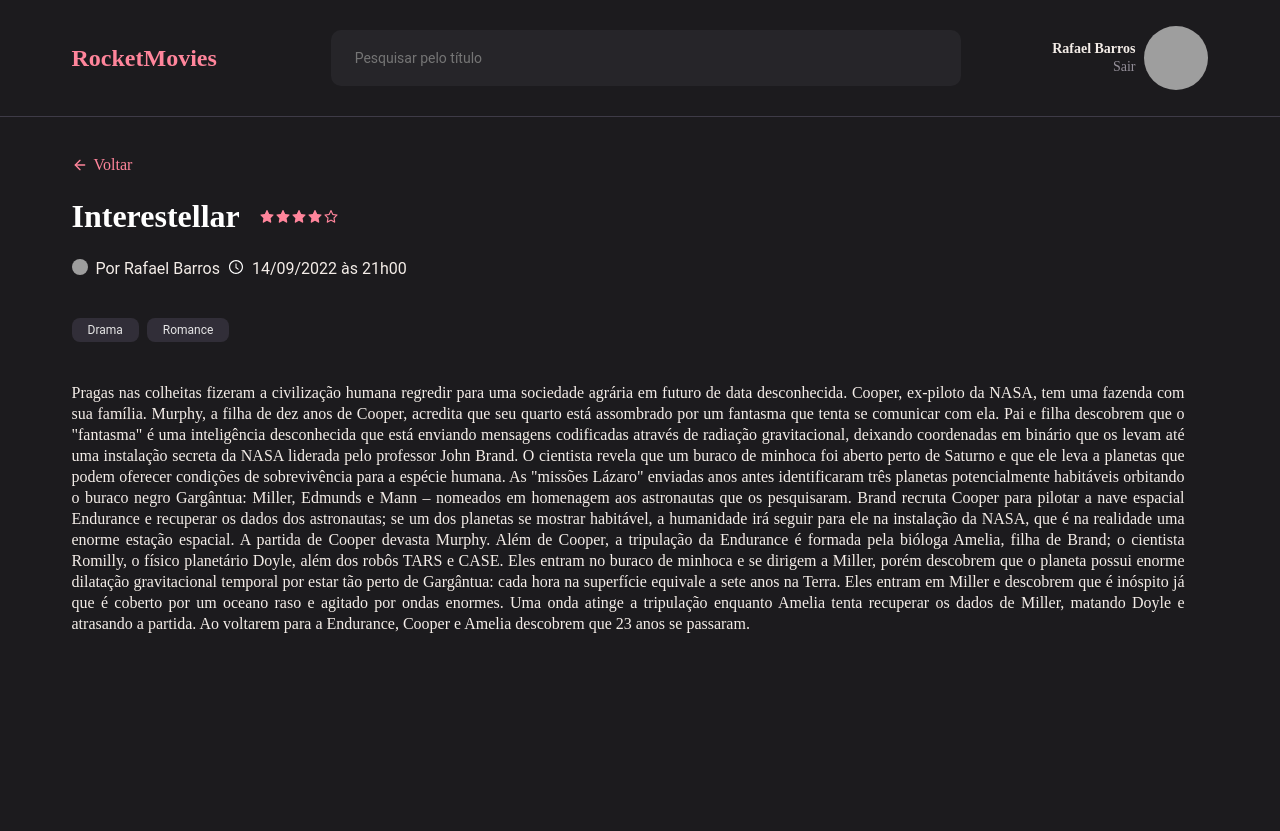
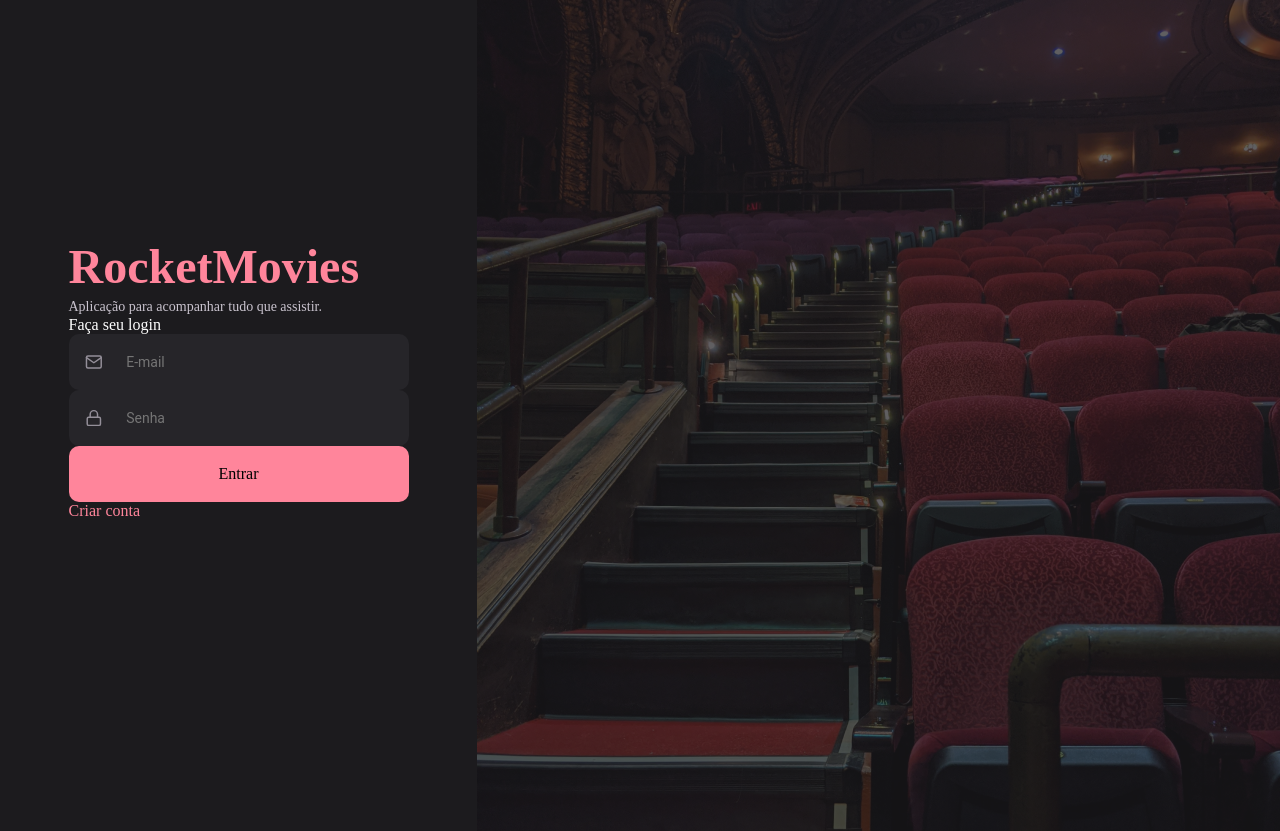
Before and after one commit to dev-rafael92as/rocketMoviesStage09, a React (Vite) app: page / in a window 1280 px wide. Shown: the top 831 px of the page. Built offline with nearby package versions, Linux system fonts and the light colour scheme; grey boxes are pictures that could not be loaded.

Commit message:
[feature] Initial SignIn page

```diff
--- a/src/main.jsx
+++ b/src/main.jsx
@@ -1,6 +1,6 @@
 import React from 'react'
 import ReactDOM from 'react-dom/client'
-import { MoviePreview } from './pages/MoviePreview'
+import { SignIn } from './pages/SignIn'
 import GlobalStyle from './styles/global'
 import { ThemeProvider } from "styled-components"
 import theme from "./styles/theme"
@@ -10,7 +10,7 @@ ReactDOM.createRoot(document.getElementById('root')).render(
   <React.StrictMode>
     <ThemeProvider theme={theme}>
       <GlobalStyle />
-        <MoviePreview />
+        <SignIn />
     </ThemeProvider>
   </React.StrictMode>
 )
--- /dev/null
+++ b/src/pages/SignIn/index.jsx
@@ -0,0 +1,30 @@
+import { Container } from "./styles";
+import { Input } from "../../components/Input";
+import { FiMail, FiLock } from "react-icons/fi";
+import { Button } from "../../components/Button";
+import { ButtonText } from "../../components/ButtonText";
+import  Imgbg from "../../assets/img-signIn.png"
+
+export function SignIn() {
+    return (
+        <Container>
+            <div className="container-acess">
+                <div className="container-content">
+                    <h1>RocketMovies</h1>
+                    <p className="text-signIn">Aplicação para acompanhar tudo que assistir.</p>
+
+                    <p className="subtitle">
+                        Faça seu login
+                    </p>
+
+                    <Input type="email" placeholder="E-mail" icon={FiMail} />
+                    <Input type="password" placeholder="Senha" icon={FiLock} />
+
+                    <Button title="Entrar" />
+                    <ButtonText title="Criar conta" />
+                </div>
+            </div>
+            <img src={Imgbg} alt="" />
+        </Container>
+    )
+}
--- /dev/null
+++ b/src/pages/SignIn/styles.js
@@ -0,0 +1,37 @@
+import styled from "styled-components";
+
+export const Container = styled.div`
+    display: flex;
+    width: 100%;
+
+    > img {
+        width: 100%;
+    }
+
+    .container-acess {
+        max-width: 637px;
+        width: 100%;
+        display: flex;
+        justify-content: center;
+        margin: 235px 0 0;
+    }
+
+    .container-content {
+        max-width: 340px;
+        width: 100%;
+
+        > h1 {
+            font-weight: 700;
+            font-size: 48px;
+            line-height: 63px;
+            color: ${({ theme }) => theme.COLORS.FC_PINK};
+        }
+
+        .text-signIn {
+            font-weight: 400;
+            font-size: 14px;
+            line-height: 18px;
+            color: ${({ theme }) => theme.COLORS.FC_SIGNIN};
+        }
+    }
+`
--- a/src/styles/theme.js
+++ b/src/styles/theme.js
@@ -12,5 +12,6 @@ export default {
         FC_WHITE: '#FFFFFF',
         FC_NAME_LOGIN: '#F4EDE8',
         FC_BORDER: '#3E3B47',
+        FC_SIGNIN: '#CAC4CF'
     }
 }
```
Also changed, not shown: src/assets/img-signIn.png (added).
